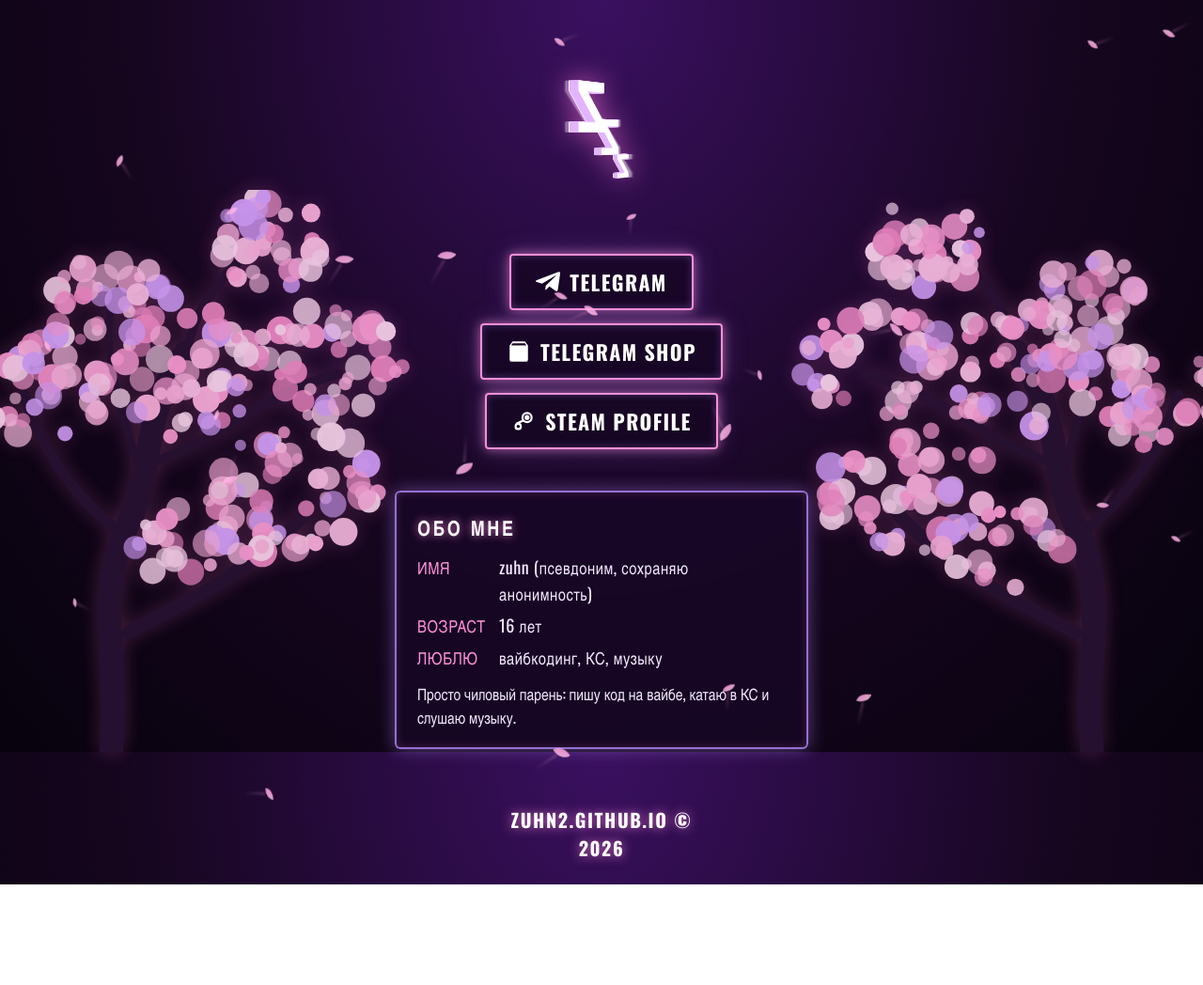
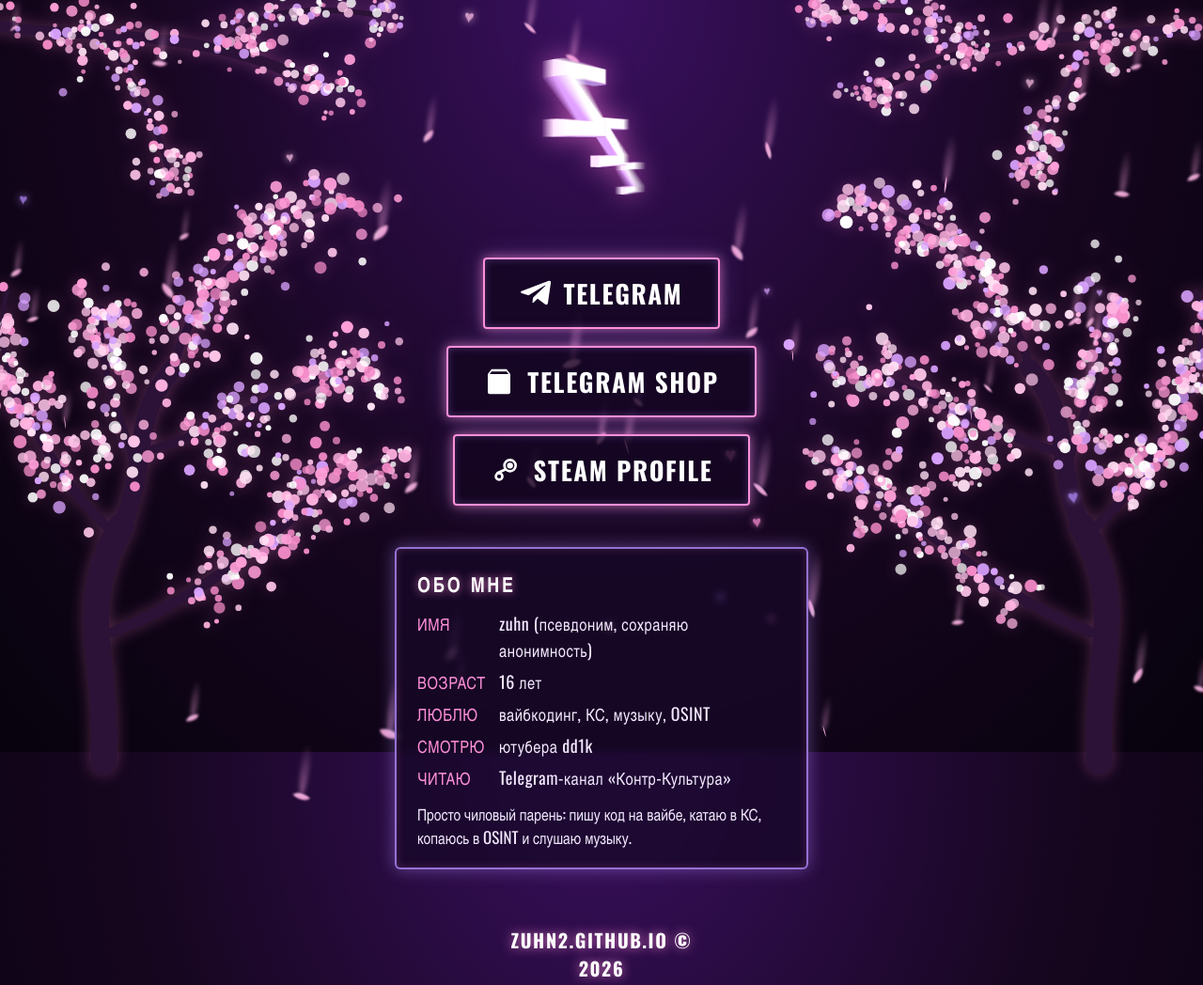
Before and after one commit to zuhns2/zuhns2.github.io, a plain HTML site: page index.html in a window 1280 px wide. Shown: the top 1048 px of the page at 94% size. Before the commit the page ends 941 px from the top, so only its background shows below. Drawn offline with nearby package versions, Linux system fonts and the light colour scheme; animation ran at ten frames a second.

Commit message:
Add files via upload

```diff
--- a/index.html
+++ b/index.html
@@ -8,43 +8,34 @@
 <link rel="preconnect" href="https://fonts.gstatic.com" crossorigin>
 <link href="https://fonts.googleapis.com/css2?family=Oswald:wght@400;500;700&display=swap" rel="stylesheet">
 <style>
-  :root {
-    --bg1:#3a1060; --bg2:#16061f; --bg3:#07020d;
-    --pink:#ff8fd8; --violet:#b58cff; --fg:#fff;
-  }
+  :root { --bg1:#3a1060; --bg2:#16061f; --bg3:#07020d; --pink:#ff8fd8; --violet:#b58cff; --fg:#fff; }
   * { box-sizing:border-box; margin:0; padding:0; }
   html, body { min-height:100%; }
   body {
-    color:var(--fg);
-    font-family:'Oswald','Arial Narrow',Impact,sans-serif;
+    color:var(--fg); font-family:'Oswald','Arial Narrow',Impact,sans-serif;
     background:radial-gradient(ellipse at 50% 0%, var(--bg1) 0%, var(--bg2) 55%, var(--bg3) 100%) fixed;
     min-height:100vh; display:flex; flex-direction:column; align-items:center;
-    padding:70px 16px 24px; overflow-x:hidden; position:relative;
+    padding:50px 16px 24px; overflow-x:hidden; position:relative;
   }
-  main, footer { position:relative; z-index:2; display:flex; flex-direction:column; align-items:center; width:100%; }
+  main, footer { position:relative; z-index:3; display:flex; flex-direction:column; align-items:center; width:100%; }
 
-  /* ---------- 3D логотип + маленький motion blur (призраки с отставанием) ---------- */
-  .stage { position:relative; width:150px; height:150px; margin-bottom:50px; filter:drop-shadow(0 0 14px rgba(255,120,220,.65)); }
-  .ghost { position:absolute; inset:0; display:flex; align-items:center; justify-content:center; perspective:800px; }
-  .ghost.g1 { opacity:.32; } .ghost.g2 { opacity:.2; } .ghost.g3 { opacity:.1; }
-  .logo { position:relative; width:120px; height:120px; transform-style:preserve-3d; animation:spin 3s linear infinite; }
-  .glyph { position:absolute; transform-style:preserve-3d; }
-  .glyph svg { position:absolute; inset:0; width:100%; height:100%; fill:#e3b4ff; }
-  .glyph svg.face { fill:#fff; }
-  @keyframes spin { from { transform:rotateY(0); } to { transform:rotateY(360deg); } }
+  /* ---------- логотип (WebGL) ---------- */
+  .stage { width:200px; height:200px; margin-bottom:24px; display:flex; align-items:center; justify-content:center; }
+  #logoCanvas { width:200px; height:200px; filter:drop-shadow(0 0 14px rgba(255,120,220,.65)); }
+  .stage .fallback { font-size:80px; font-weight:700; text-shadow:0 0 18px var(--pink); }
 
   /* ---------- кнопки ---------- */
-  nav { display:flex; flex-direction:column; align-items:center; gap:14px; }
+  nav { display:flex; flex-direction:column; align-items:center; gap:18px; }
   .btn {
-    display:inline-flex; align-items:center; gap:10px;
-    padding:12px 26px; min-width:96px; justify-content:center;
-    color:var(--fg); text-decoration:none; background:rgba(20,6,32,.75);
+    display:inline-flex; align-items:center; gap:14px; justify-content:center;
+    padding:16px 38px; min-width:120px;
+    color:var(--fg); text-decoration:none; background:rgba(20,6,32,.78);
     border:2px solid var(--pink); border-radius:4px;
-    font-size:22px; font-weight:700; letter-spacing:.06em; text-transform:uppercase;
+    font-size:27px; font-weight:700; letter-spacing:.06em; text-transform:uppercase;
     box-shadow:0 0 12px rgba(255,143,216,.6), 0 0 28px rgba(181,140,255,.25), inset 0 0 8px rgba(181,140,255,.3);
     transition:background .15s, color .15s, transform .15s, box-shadow .15s, border-color .15s;
   }
-  .btn svg { width:26px; height:26px; fill:currentColor; flex:none; }
+  .btn svg { width:32px; height:32px; fill:currentColor; flex:none; }
   .btn svg.s { fill:none; stroke:currentColor; stroke-width:2; stroke-linecap:round; }
   .btn:hover, .btn:focus-visible {
     background:linear-gradient(90deg,var(--pink),var(--violet)); color:#1a0826; border-color:#fff;
@@ -54,7 +45,7 @@
   /* ---------- обо мне ---------- */
   .about {
     margin-top:44px; width:min(92vw,440px); padding:20px 22px;
-    background:rgba(24,8,40,.72); border:2px solid rgba(181,140,255,.8); border-radius:6px;
+    background:rgba(24,8,40,.78); border:2px solid rgba(181,140,255,.8); border-radius:6px;
     box-shadow:0 0 18px rgba(181,140,255,.45), inset 0 0 10px rgba(255,143,216,.18);
     backdrop-filter:blur(3px);
   }
@@ -67,39 +58,58 @@
   footer { margin-top:auto; padding-top:60px; font-size:20px; font-weight:700; letter-spacing:.08em; text-shadow:0 0 12px rgba(255,143,216,.8); }
 
   /* ---------- сакура ---------- */
-  .tree { position:fixed; bottom:0; z-index:1; width:min(48vw,460px); height:auto; pointer-events:none; opacity:.9; filter:drop-shadow(0 0 10px rgba(255,120,200,.25)); }
-  .tree.l { left:-20px; } .tree.r { right:-20px; transform:scaleX(-1); }
+  .tree, .branch { position:fixed; z-index:1; pointer-events:none; overflow:visible; filter:drop-shadow(0 0 8px rgba(255,130,210,.3)); }
+  .tree { bottom:-10px; width:min(52vw,500px); }
+  .tree.l { left:-40px; } .tree.r { right:-40px; transform:scaleX(-1); }
+  .branch { top:-8px; width:min(44vw,440px); }
+  .branch.l { left:-20px; } .branch.r { right:-20px; transform:scaleX(-1); }
 
+  /* лепестки: внешний элемент падает, внутренний вращается, шлейф вдоль траектории */
   .petal {
-    position:fixed; top:-30px; z-index:3; pointer-events:none;
-    width:var(--s); height:calc(var(--s) * .75);
-    background:linear-gradient(135deg,#ffd3f0,#ff8fd8);
-    border-radius:150% 0 150% 0; opacity:.85;
-    filter:blur(.7px); /* лёгкий motion blur */
+    position:fixed; top:-30px; z-index:2; pointer-events:none; width:var(--s); height:var(--s);
     animation:fall var(--d) linear var(--dl) infinite;
   }
-  .petal::after { /* шлейф */
-    content:""; position:absolute; left:50%; bottom:100%; width:2px; height:calc(var(--s) * 1.8);
-    background:linear-gradient(to top, rgba(255,160,225,.35), transparent); transform:translateX(-50%); filter:blur(1px);
+  .petal b {
+    display:block; width:100%; height:75%; background:linear-gradient(135deg,#ffe0f4,#ff8fd8);
+    border-radius:150% 0 150% 0; opacity:.9; filter:blur(.9px);
+    animation:tumble var(--t) linear infinite;
+  }
+  .petal::after {
+    content:""; position:absolute; left:50%; bottom:70%; width:calc(var(--s) * .55); height:calc(var(--s) * 3.4);
+    background:linear-gradient(to top, rgba(255,170,230,.45), transparent);
+    transform:translateX(-50%) rotate(8deg); transform-origin:50% 100%; filter:blur(2px); border-radius:50%;
   }
   @keyframes fall {
-    0%   { transform:translate3d(0,-5vh,0) rotate(0deg); }
-    50%  { transform:translate3d(calc(var(--dx) * .5),55vh,0) rotate(300deg); }
-    100% { transform:translate3d(var(--dx),110vh,0) rotate(640deg); }
+    from { transform:translate3d(0,-6vh,0); }
+    to   { transform:translate3d(var(--dx),112vh,0); }
+  }
+  @keyframes tumble { from { transform:rotate(0) rotateX(0); } to { transform:rotate(360deg) rotateX(360deg); } }
+
+  /* маленькие сердечки */
+  .heart {
+    position:fixed; z-index:2; pointer-events:none; font-size:var(--h); line-height:1;
+    color:var(--c); text-shadow:0 0 8px var(--c); opacity:.75;
+    animation:float var(--d) ease-in-out var(--dl) infinite alternate;
+  }
+  @keyframes float {
+    from { transform:translate(0,0) rotate(-8deg) scale(.9); }
+    to   { transform:translate(10px,-18px) rotate(8deg) scale(1.1); }
   }
 
-  @media (max-width:520px) { .tree { width:56vw; opacity:.55; } .btn { font-size:20px; } }
-  @media (prefers-reduced-motion:reduce) { .logo { animation:none; transform:rotateY(-25deg); } .petal { display:none; } .ghost.g1,.ghost.g2,.ghost.g3 { display:none; } }
+  @media (max-width:520px) { .tree { opacity:.65; } .btn { font-size:23px; padding:14px 30px; } }
+  @media (prefers-reduced-motion:reduce) { .petal, .heart { animation:none; } .petal { display:none; } }
 </style>
 </head>
 <body>
 
 <svg class="tree l" id="treeL" viewBox="0 0 400 520" aria-hidden="true"></svg>
 <svg class="tree r" id="treeR" viewBox="0 0 400 520" aria-hidden="true"></svg>
-<div id="petals" aria-hidden="true"></div>
+<svg class="branch l" id="brL" viewBox="0 0 400 220" aria-hidden="true"></svg>
+<svg class="branch r" id="brR" viewBox="0 0 400 220" aria-hidden="true"></svg>
+<div id="fx" aria-hidden="true"></div>
 
 <main>
-  <div class="stage" id="stage" aria-hidden="true"></div>
+  <div class="stage" id="stage" aria-hidden="true"><canvas id="logoCanvas"></canvas></div>
 
   <nav>
     <a class="btn" href="https://t.me/zuhn2" target="_blank" rel="noopener">
@@ -121,85 +131,152 @@
     <dl>
       <dt>Имя</dt><dd>zuhn (псевдоним, сохраняю анонимность)</dd>
       <dt>Возраст</dt><dd>16 лет</dd>
-      <dt>Люблю</dt><dd>вайбкодинг, КС, музыку</dd>
+      <dt>Люблю</dt><dd>вайбкодинг, КС, музыку, OSINT</dd>
+      <dt>Смотрю</dt><dd>ютубера dd1k</dd>
+      <dt>Читаю</dt><dd>Telegram-канал «Контр-Культура»</dd>
     </dl>
-    <p>Просто чиловый парень: пишу код на вайбе, катаю в КС и слушаю музыку.</p>
+    <p>Просто чиловый парень: пишу код на вайбе, катаю в КС, копаюсь в OSINT и слушаю музыку.</p>
   </section>
 </main>
 
 <footer>ZUHN2.GITHUB.IO © <span id="y">2026</span></footer>
 
+<script src="https://cdnjs.cloudflare.com/ajax/libs/three.js/r128/three.min.js"></script>
 <script>
-  /* ===== Логотип: три Z, выдавленные слоями; 3 копии с отставанием дают лёгкий motion blur ===== */
-  const SHAPE = "M0 0H40V8L14 32H40V40H0V32L26 8H0Z";
-  const GLYPHS = [ { x:4, y:80, s:26 }, { x:30, y:42, s:38 }, { x:64, y:4, s:52 } ];
-  const LAYERS = 14, NS = 'http://www.w3.org/2000/svg';
-  function buildLogo(delay) {
-    const logo = document.createElement('div');
-    logo.className = 'logo';
-    logo.style.animationDelay = delay + 's';
-    GLYPHS.forEach(g => {
-      const wrap = document.createElement('div');
-      wrap.className = 'glyph';
-      Object.assign(wrap.style, { left:g.x+'px', top:g.y+'px', width:g.s+'px', height:g.s+'px' });
-      const depth = g.s * 0.22;
-      for (let i = 0; i < LAYERS; i++) {
-        const n = document.createElementNS(NS, 'svg');
-        n.setAttribute('viewBox', '0 0 40 40');
-        if (i === 0 || i === LAYERS - 1) n.setAttribute('class', 'face');
-        n.style.transform = 'translateZ(' + ((i/(LAYERS-1) - 0.5) * depth).toFixed(2) + 'px)';
-        n.innerHTML = '<path d="' + SHAPE + '"/>';
-        wrap.appendChild(n);
+  const reduce = matchMedia('(prefers-reduced-motion: reduce)').matches;
+  function rng(seed) { return () => (seed = (seed * 16807) % 2147483647) / 2147483647; }
+
+  /* =====================================================================
+     ЛОГОТИП: настоящий 3D (WebGL) + честный motion blur.
+     Каждый кадр рисуется несколько под-кадров с чуть разным углом, они
+     складываются -> гладкое вращение по времени (не по кадрам) и мягкий след.
+     ===================================================================== */
+  (function logo() {
+    const cv = document.getElementById('logoCanvas');
+    if (!window.THREE) { document.getElementById('stage').innerHTML = '<div class="fallback">zZz</div>'; return; }
+    const S = 200, dpr = Math.min(window.devicePixelRatio || 1, 2);
+    cv.width = cv.height = S * dpr;
+    const ctx = cv.getContext('2d');
+
+    const gl = new THREE.WebGLRenderer({ alpha:true, antialias:true, preserveDrawingBuffer:true });
+    gl.setPixelRatio(dpr); gl.setSize(S, S); gl.setClearColor(0x000000, 0);
+    const scene = new THREE.Scene();
+    const cam = new THREE.PerspectiveCamera(26, 1, 10, 1000); cam.position.set(0, 0, 330);
+    scene.add(new THREE.AmbientLight(0xffffff, 0.6));
+    const d1 = new THREE.DirectionalLight(0xffe3f6, 0.9); d1.position.set(1, 1.2, 2); scene.add(d1);
+    const d2 = new THREE.DirectionalLight(0xb58cff, 0.6); d2.position.set(-2, -1, 1.5); scene.add(d2);
+
+    // буква Z в локальных координатах 40x40
+    const pts = [[0,0],[40,0],[40,8],[14,32],[40,32],[40,40],[0,40],[0,32],[26,8],[0,8]];
+    const shape = new THREE.Shape();
+    pts.forEach(([x, y], i) => i ? shape.lineTo(x, 40 - y) : shape.moveTo(x, 40 - y));
+    shape.closePath();
+    const geo = new THREE.ExtrudeGeometry(shape, { depth:9, bevelEnabled:true, bevelThickness:.8, bevelSize:.8, bevelSegments:2 });
+    geo.translate(0, 0, -4.5);
+    const mats = [ new THREE.MeshPhongMaterial({ color:0xffffff, shininess:70 }),
+                   new THREE.MeshPhongMaterial({ color:0xe3b4ff, shininess:40 }) ];
+
+    const group = new THREE.Group(); scene.add(group);
+    [ { x:4, y:80, s:26 }, { x:30, y:42, s:38 }, { x:64, y:4, s:52 } ].forEach(g => {
+      const m = new THREE.Mesh(geo, mats), k = g.s / 40;
+      m.scale.set(k, k, k);
+      m.position.set(g.x - 60, 60 - g.y - g.s, 0); // центр группы в (0,0)
+      group.add(m);
+    });
+
+    const N = 8, SHUTTER = 0.2, PERIOD = 3000; // N под-кадров; ширина размытия (рад); секунд на оборот
+    function draw(a) {
+      ctx.clearRect(0, 0, cv.width, cv.height);
+      ctx.globalCompositeOperation = 'lighter';
+      ctx.globalAlpha = 1 / N;
+      for (let k = 0; k < N; k++) {
+        group.rotation.y = a - (k / (N - 1)) * SHUTTER;
+        gl.render(scene, cam);
+        ctx.drawImage(gl.domElement, 0, 0, cv.width, cv.height);
       }
-      logo.appendChild(wrap);
+    }
+    if (reduce) { draw(-0.5); return; }
+    function loop(t) { draw((t / PERIOD) * Math.PI * 2); requestAnimationFrame(loop); }
+    requestAnimationFrame(loop);
+  })();
+
+  /* =====================================================================
+     САКУРА: цветы сидят вдоль веток (кривые Безье) -> выглядит как дерево
+     ===================================================================== */
+  const COLORS = ['#ffc7ea','#ff9fd8','#ffb3e0','#f58cc9','#ffdff3','#d9a3ff','#ffffff'];
+  function bez(b, t) { // кубическая кривая [x0,y0,x1,y1,x2,y2,x3,y3]
+    const u = 1 - t;
+    return [0,1].map(i => u*u*u*b[i] + 3*u*u*t*b[2+i] + 3*u*t*t*b[4+i] + t*t*t*b[6+i]);
+  }
+  function gauss(r) { return Math.sqrt(-2*Math.log(r()+1e-9)) * Math.cos(6.2832*r()); }
+  function blossoms(svg, seed, wood, extraTips) {
+    const r = rng(seed); let out = '<g fill="none" stroke-linecap="round">';
+    wood.forEach(w => {
+      out += '<path d="M'+w.b[0]+' '+w.b[1]+' C'+w.b.slice(2).join(' ').replace(/(\S+ \S+) (\S+ \S+) (\S+ \S+)/,'$1,$2,$3')+'" stroke="#2b1236" stroke-width="'+w.w+'"/>';
     });
-    return logo;
-  }
-  const stage = document.getElementById('stage');
-  [['g3',-2.94],['g2',-2.955],['g1',-2.97],['main',0]].forEach(([cls, d]) => {
-    const box = document.createElement('div');
-    box.className = 'ghost ' + (cls === 'main' ? '' : cls);
-    box.appendChild(buildLogo(d));
-    stage.appendChild(box);
-  });
-
-  /* ===== Деревья сакуры ===== */
-  function rng(seed) { return () => (seed = (seed * 16807) % 2147483647) / 2147483647; }
-  function sakura(svg, seed) {
-    const r = rng(seed), C = ['#ffc2e8','#ff9fd8','#ffb3e0','#f58cc9','#ffd9f2','#d9a3ff'];
-    let h = '';
-    h += '<g fill="none" stroke="#2a1233" stroke-linecap="round">';
-    h += '<path d="M120 520 C130 430 100 380 140 300 C160 250 150 200 190 150" stroke-width="22"/>';
-    h += '<path d="M135 410 C190 380 240 360 300 300" stroke-width="12"/>';
-    h += '<path d="M145 330 C90 290 60 250 40 190" stroke-width="10"/>';
-    h += '<path d="M165 250 C220 230 260 190 330 170" stroke-width="9"/>';
-    h += '<path d="M190 150 C200 100 230 70 270 40" stroke-width="8"/>';
-    h += '<path d="M150 280 C140 220 110 170 120 110" stroke-width="7"/>';
-    h += '</g>';
-    const crowns = [[290,280,80,60,50],[60,190,60,50,36],[320,160,70,50,42],[265,50,60,45,34],[120,110,60,50,36],[190,170,70,60,44],[200,330,60,40,24]];
-    crowns.forEach(([cx,cy,rx,ry,n]) => {
-      for (let i = 0; i < n; i++) {
-        const a = r()*6.283, d = Math.sqrt(r());
-        const x = cx + Math.cos(a)*rx*d, y = cy + Math.sin(a)*ry*d;
-        h += '<circle cx="'+x.toFixed(1)+'" cy="'+y.toFixed(1)+'" r="'+(5+r()*9).toFixed(1)+'" fill="'+C[(r()*C.length)|0]+'" opacity="'+(0.6+r()*0.4).toFixed(2)+'"/>';
+    out += '</g><g>';
+    const dots = [];
+    wood.forEach(w => {
+      for (let i = 0; i < w.n; i++) {
+        const t = w.t0 + r() * (1 - w.t0), p = bez(w.b, t), s = w.s;
+        dots.push([p[0] + gauss(r)*s, p[1] + gauss(r)*s, 2 + r()*3.6]);
       }
     });
-    svg.innerHTML = h;
+    extraTips.forEach(([cx, cy, s, n]) => {
+      for (let i = 0; i < n; i++) dots.push([cx + gauss(r)*s, cy + gauss(r)*s*.8, 2 + r()*3.4]);
+    });
+    dots.forEach(([x, y, rad]) => {
+      out += '<circle cx="'+x.toFixed(1)+'" cy="'+y.toFixed(1)+'" r="'+rad.toFixed(1)+'" fill="'+COLORS[(r()*COLORS.length)|0]+'" opacity="'+(0.7 + r()*0.3).toFixed(2)+'"/>';
+    });
+    svg.innerHTML = out + '</g>';
   }
-  sakura(document.getElementById('treeL'), 7);
-  sakura(document.getElementById('treeR'), 21);
+  function tree(svg, seed) {
+    blossoms(svg, seed, [
+      { b:[120,520, 125,430, 95,390, 135,320],  w:22, n:0,  t0:0, s:0 },
+      { b:[135,320, 160,270, 140,230, 180,185], w:16, n:6,  t0:.4, s:10 },
+      { b:[128,410, 190,385, 240,350, 300,295], w:9,  n:70, t0:.35, s:13 },
+      { b:[135,330, 95,300, 70,255, 45,205],    w:8,  n:60, t0:.35, s:12 },
+      { b:[160,255, 215,240, 265,205, 335,185], w:7,  n:70, t0:.3, s:13 },
+      { b:[180,185, 190,140, 220,100, 265,68],  w:7,  n:65, t0:.3, s:13 },
+      { b:[150,285, 140,230, 112,185, 118,135], w:6,  n:55, t0:.3, s:12 },
+      { b:[300,295, 320,285, 345,270, 365,262], w:4,  n:35, t0:.2, s:11 },
+      { b:[45,205, 35,180, 30,150, 38,120],     w:4,  n:30, t0:.2, s:10 },
+      { b:[265,68, 285,55, 310,45, 340,48],     w:4,  n:35, t0:.2, s:11 }
+    ], [[300,295,24,40],[45,200,20,28],[335,185,22,36],[265,68,22,34],[118,135,20,30],[200,150,26,40],[110,260,22,26],[230,260,26,36]]);
+  }
+  function topBranch(svg, seed) {
+    blossoms(svg, seed, [
+      { b:[0,30, 100,48, 210,28, 330,92],   w:10, n:60, t0:.1, s:11 },
+      { b:[120,42, 150,90, 170,125, 182,175], w:5, n:40, t0:.2, s:10 },
+      { b:[235,48, 265,20, 305,10, 385,22],   w:5, n:40, t0:.2, s:10 }
+    ], [[330,92,20,34],[182,175,16,26],[385,22,16,22],[110,50,26,30],[250,45,22,26]]);
+  }
+  tree(document.getElementById('treeL'), 7);
+  tree(document.getElementById('treeR'), 21);
+  topBranch(document.getElementById('brL'), 5);
+  topBranch(document.getElementById('brR'), 15);
 
-  /* ===== Падающие лепестки с лёгким размытием ===== */
-  const box = document.getElementById('petals'), pr = rng(99);
-  for (let i = 0; i < 26; i++) {
-    const p = document.createElement('i');
-    p.className = 'petal';
+  /* ===== лепестки и маленькие сердечки ===== */
+  const fx = document.getElementById('fx'), pr = rng(99);
+  for (let i = 0; i < 55; i++) {
+    const p = document.createElement('i'); p.className = 'petal'; p.innerHTML = '<b></b>';
     p.style.left = (pr()*100).toFixed(1) + 'vw';
-    p.style.setProperty('--s', (8 + pr()*9).toFixed(1) + 'px');
-    p.style.setProperty('--d', (9 + pr()*9).toFixed(1) + 's');
-    p.style.setProperty('--dl', (-pr()*18).toFixed(1) + 's');
-    p.style.setProperty('--dx', ((pr()-0.3)*220).toFixed(0) + 'px');
-    box.appendChild(p);
+    p.style.setProperty('--s', (9 + pr()*9).toFixed(1) + 'px');
+    p.style.setProperty('--d', (10 + pr()*9).toFixed(1) + 's');
+    p.style.setProperty('--t', (2.5 + pr()*3).toFixed(1) + 's');
+    p.style.setProperty('--dl', (-pr()*19).toFixed(1) + 's');
+    p.style.setProperty('--dx', ((pr()-0.25)*200).toFixed(0) + 'px');
+    fx.appendChild(p);
+  }
+  const HC = ['#ff8fd8','#b58cff','#ffc2e8','#d9a3ff'];
+  for (let i = 0; i < 16; i++) {
+    const h = document.createElement('span'); h.className = 'heart'; h.textContent = '♥';
+    h.style.left = (pr()*96).toFixed(1) + 'vw'; h.style.top = (pr()*92).toFixed(1) + 'vh';
+    h.style.setProperty('--h', (9 + pr()*9).toFixed(0) + 'px');
+    h.style.setProperty('--c', HC[(pr()*HC.length)|0]);
+    h.style.setProperty('--d', (2.5 + pr()*3).toFixed(1) + 's');
+    h.style.setProperty('--dl', (-pr()*4).toFixed(1) + 's');
+    fx.appendChild(h);
   }
 
   document.getElementById('y').textContent = new Date().getFullYear();
```
